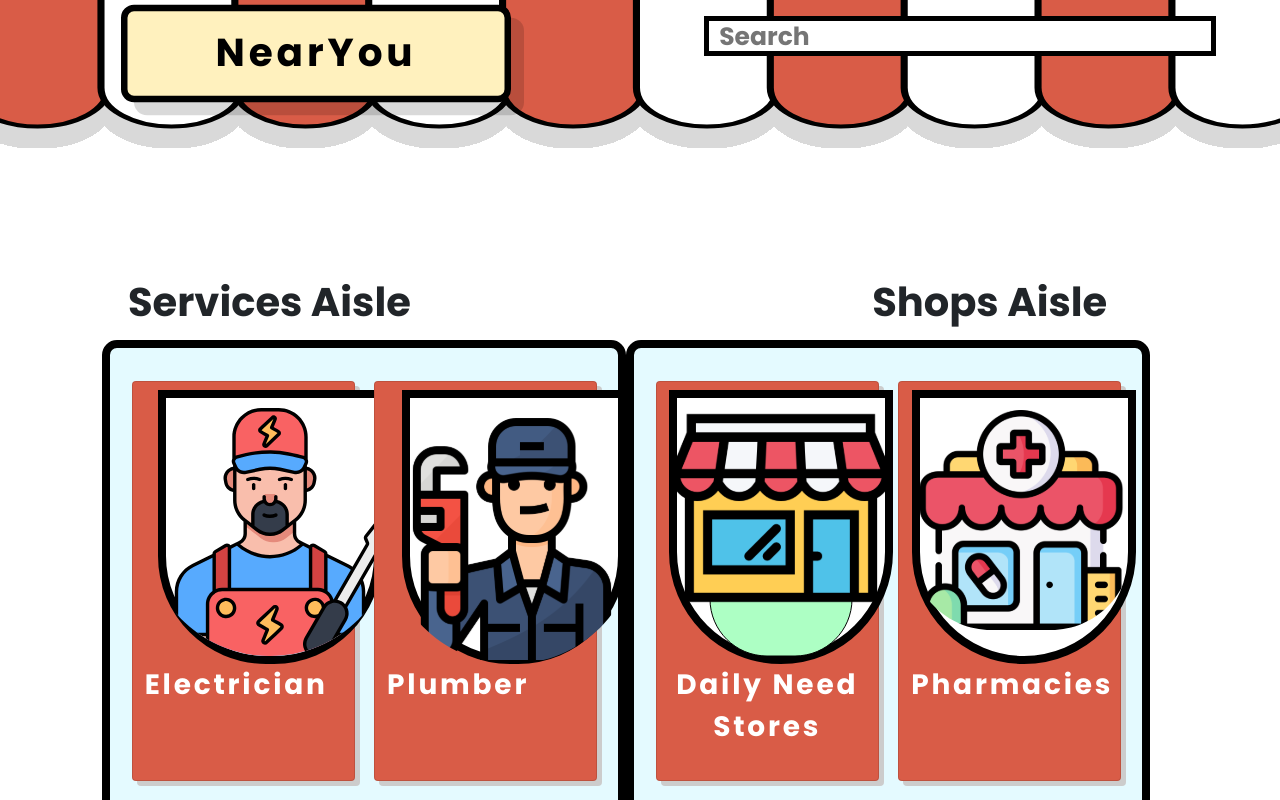
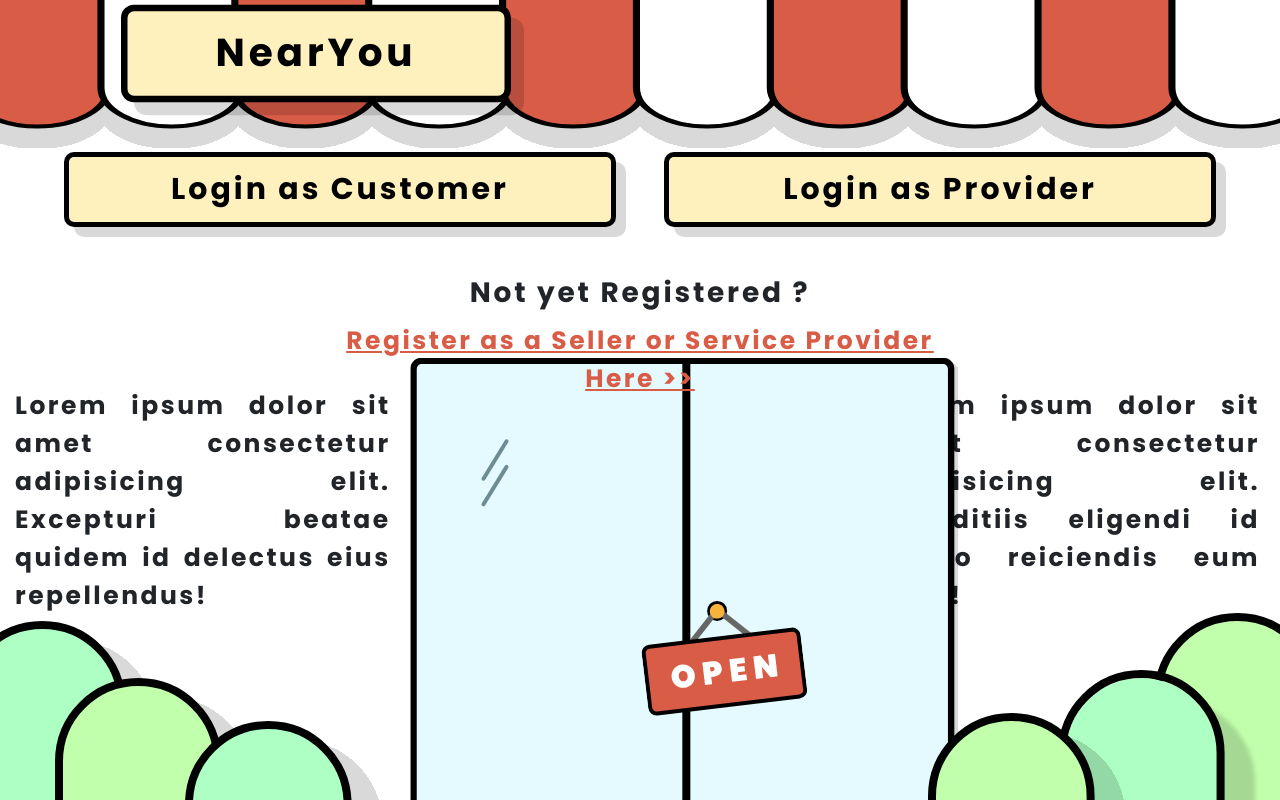
Before and after one commit to manavdoda7/NearYou, a React (Create React App) app: page / in a window 1280 px wide. Shown: the top 800 px of the page. Built offline with nearby package versions, Linux system fonts and the light colour scheme.

Commit message:
Route shifted back

```diff
--- a/src/App.js
+++ b/src/App.js
@@ -17,7 +17,7 @@ const App = () => {
    return (
       <Router>
          <Route exact path='/'>
-            <CustHome/>
+            <Home/>
          </Route>
          <Route exact path='/shop/register'>
          <Auth/>
```
